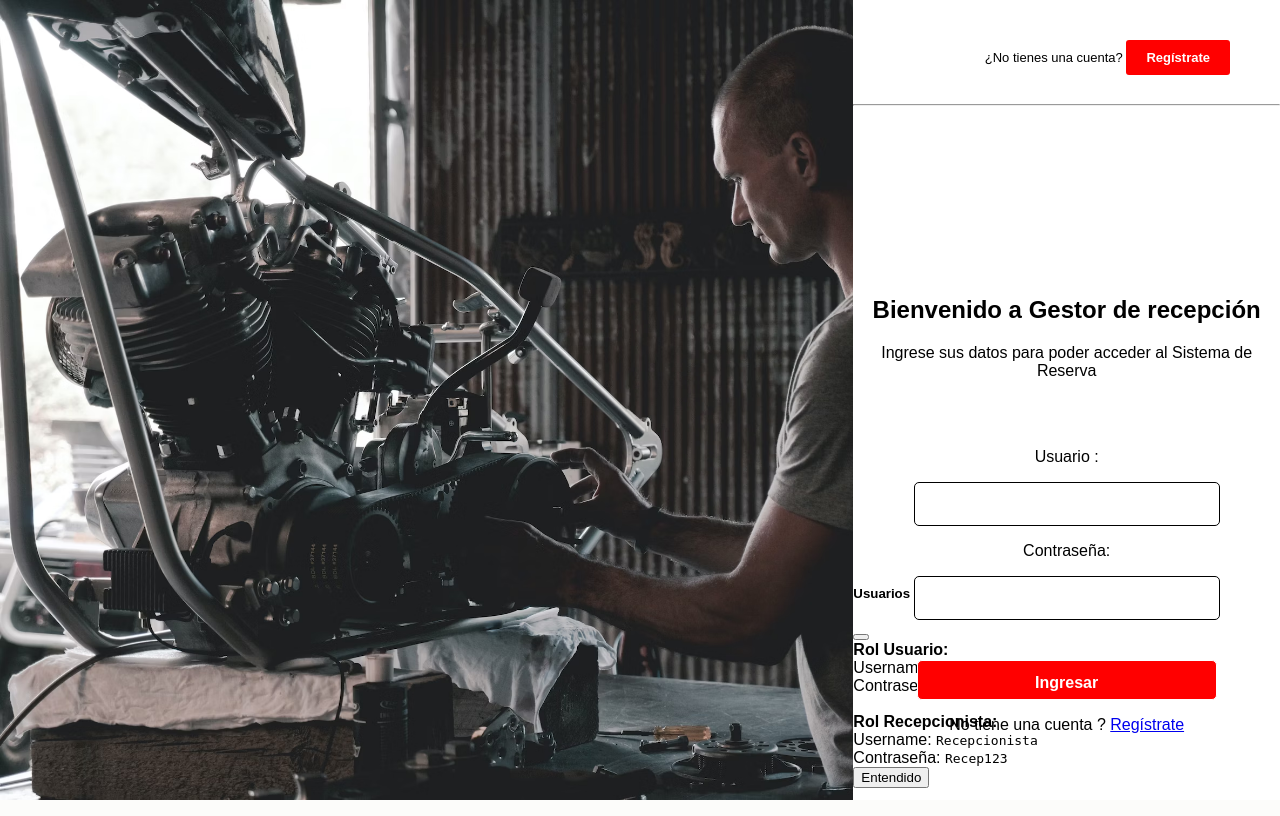
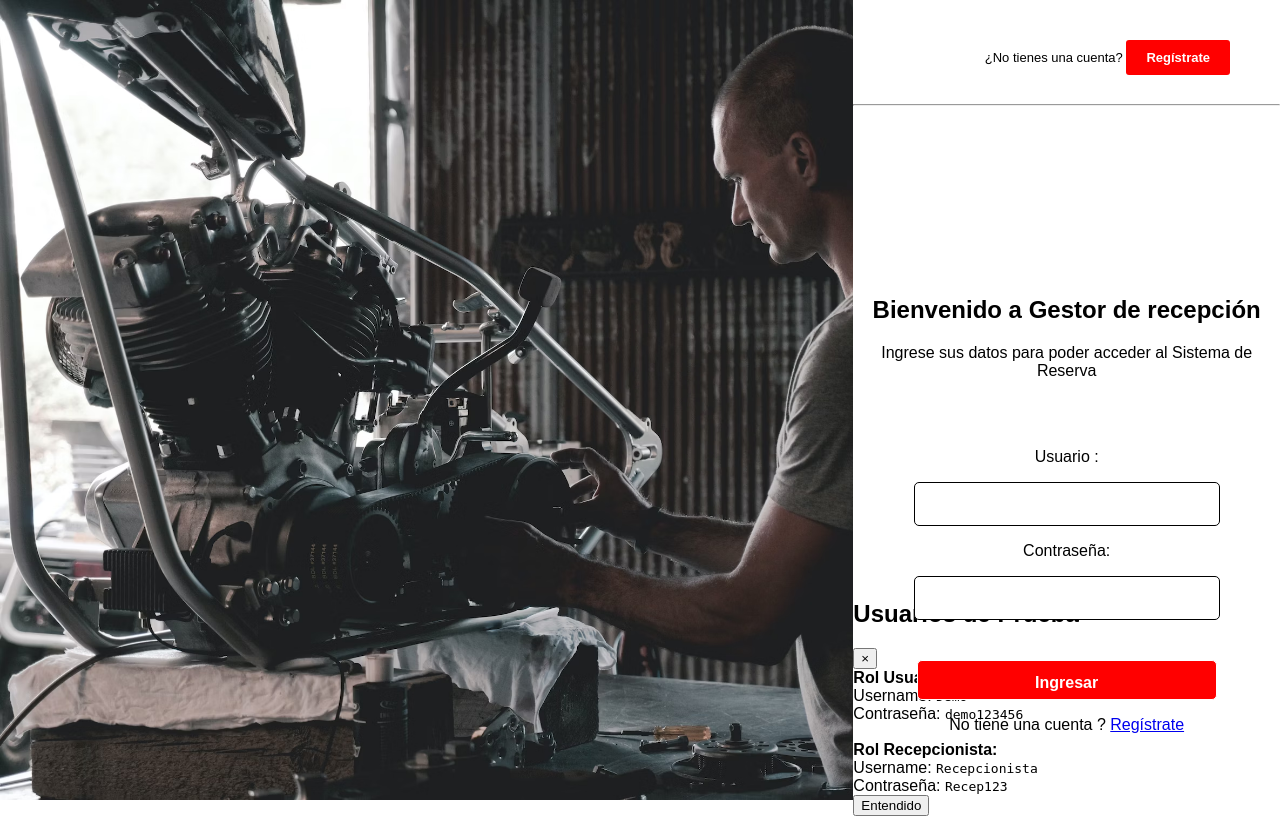
Before and after one commit to MauricioGSX/mg-master, a Django app: template scr/base/templates/login.html in a window 1280 px wide. Run offline with Django 4.2, Linux system fonts and the light colour scheme; the template is opened without the code that fills it, so the values that code supplies are empty, except form fields; tables that the repository leaves empty hold one stand-in row (values such as "Sample post"); form fields are guessed from the names that the template uses.

Commit message:
Update login.html

```diff
--- a/scr/base/templates/login.html
+++ b/scr/base/templates/login.html
@@ -22,12 +22,11 @@
     </div>
 </section>
 
-<div class="modal fade" id="credencialesModal" tabindex="-1" aria-labelledby="credencialesLabel" aria-hidden="true">
-  <div class="modal-dialog modal-dialog-centered">
+<div class="modal-overlay" id="customModal">
   <div class="modal-content">
     <div class="modal-header">
-        <h5 class="modal-title" id="credencialesLabel">{% trans "Usuarios de Prueba" %}</h5>
-        <button type="button" class="btn-close" data-bs-dismiss="modal" aria-label="Cerrar"></button>
+      <h2>{% trans "Usuarios de Prueba" %}</h2>
+      <button class="modal-close" onclick="closeModal()">&times;</button>
     </div>
     <div class="modal-body">
       <strong>{% trans "Rol Usuario:" %}</strong><br>
@@ -39,15 +38,17 @@
       Contraseña: <code>Recep123</code>
     </div>
     <div class="modal-footer">
-        <button type="button" class="btn btn-primary" data-bs-dismiss="modal">{% trans "Entendido" %}</button>
-      </div>
+      <button class="btn-ok" onclick="closeModal()">{% trans "Entendido" %}</button>
     </div>
   </div>
 </div>
 <script>
+   function closeModal() {
+        document.getElementById('customModal').style.display = 'none';
+    }
     window.addEventListener('load', function () {
-        const modal = new bootstrap.Modal(document.getElementById('credencialesModal'));
-        modal.show();
+        document.getElementById('customModal').style.display = 'flex';
+
 
         document.querySelector('#id_username').setAttribute('placeholder', '{% trans "Ingresar su Usuario" %}');
         document.querySelector('#id_password').setAttribute('placeholder', '{% trans "Ingresar su Password" %}');
```
Lines whose indentation alone changed are shown as unchanged.
